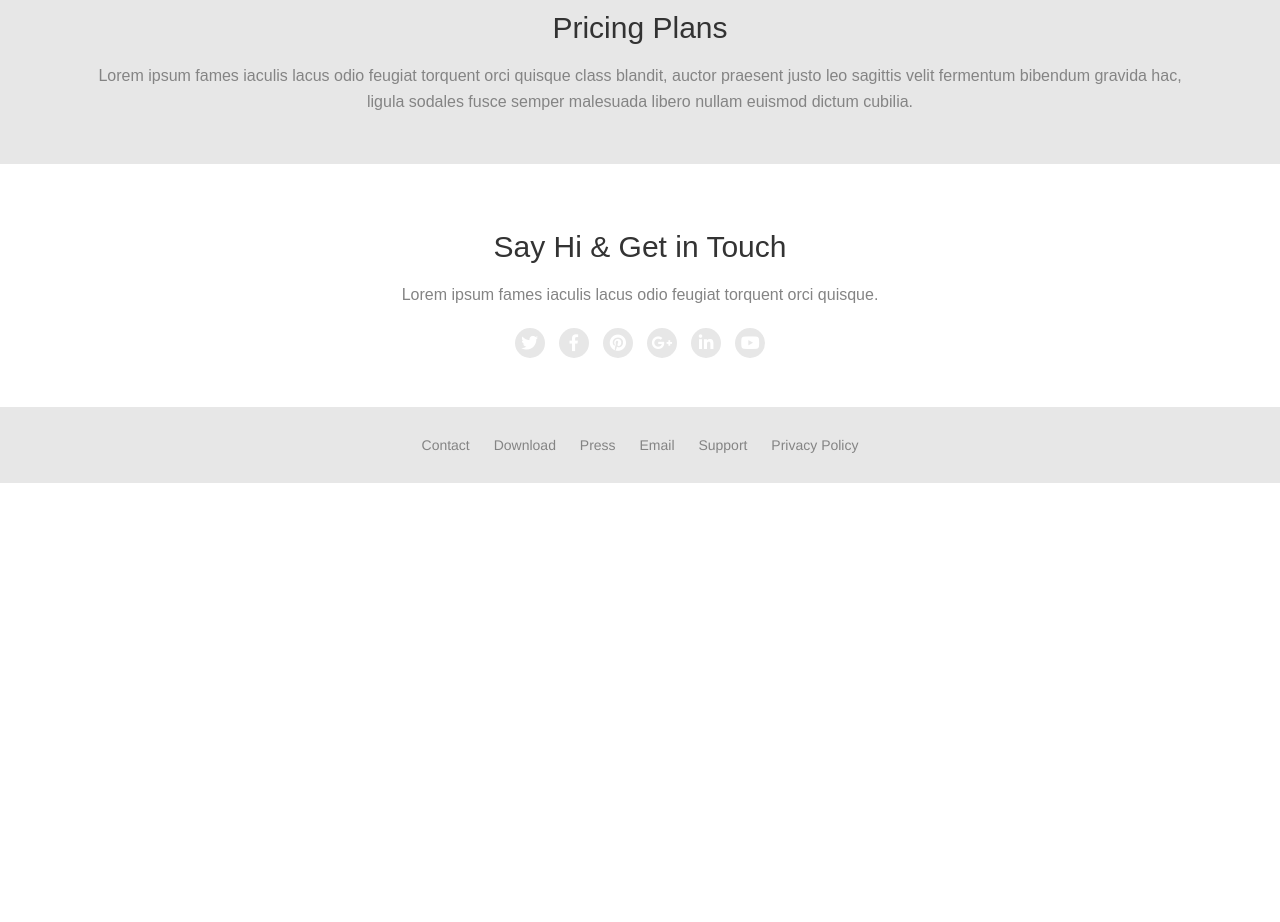
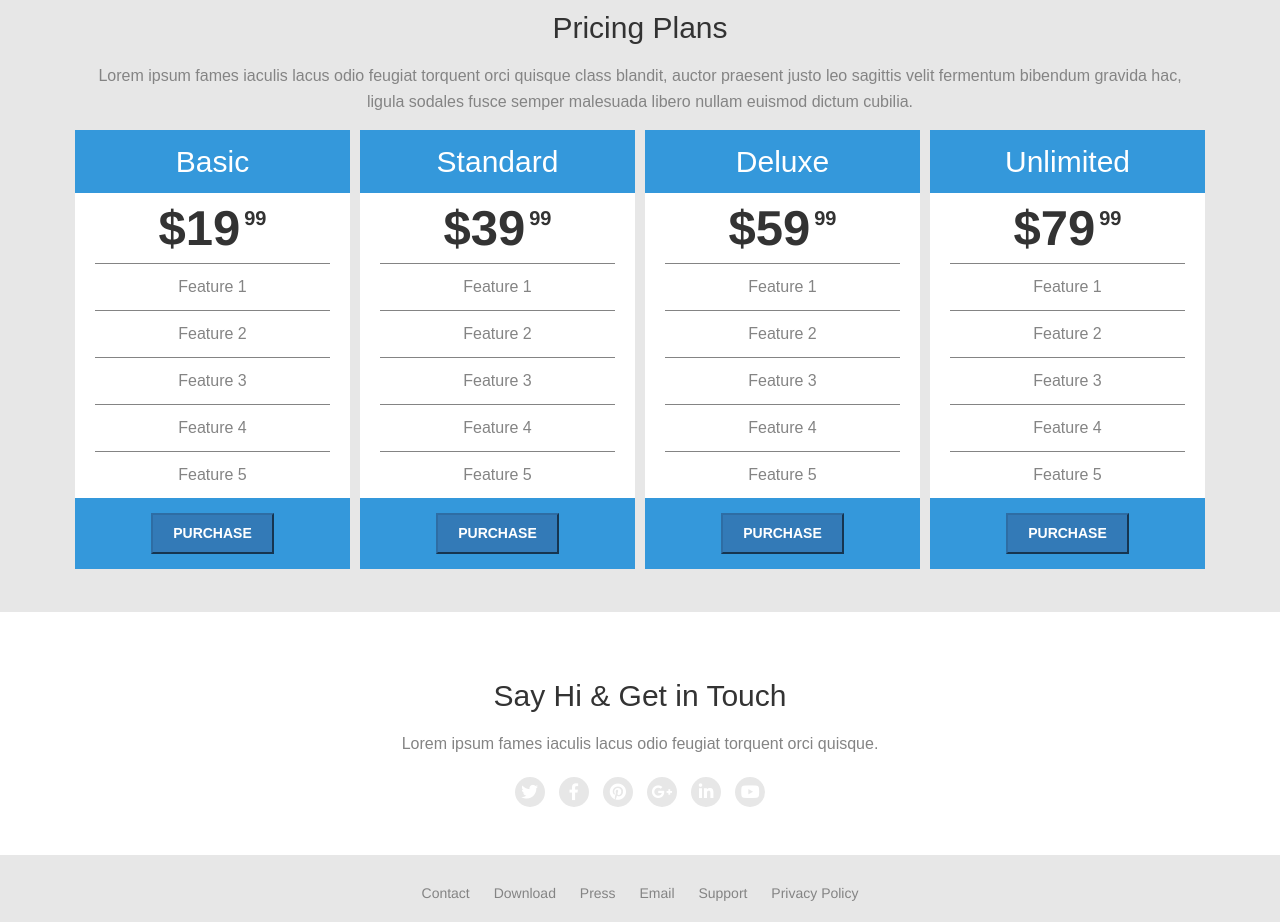
Before and after one commit to romariogomes/arctouch-dev-challenge, a website: page index.html in a window 1280 px wide. Shown: the part 1818-2740 px from the top of the page. Before the commit the page ends 2301 px from the top, so only its background shows below. Drawn offline with nearby package versions, Linux system fonts and the light colour scheme.

Commit message:
styling Produc Plans

```diff
--- a/assets/stylesheet/main.scss
+++ b/assets/stylesheet/main.scss
@@ -3,5 +3,6 @@
 @import 'partials/header';
 @import 'partials/about';
 @import 'partials/testimonials';
+@import 'partials/pricing_plans';
 @import 'partials/contact';
 @import 'partials/footer';
--- /dev/null
+++ b/assets/stylesheet/partials/_pricing_plans.scss
@@ -0,0 +1,67 @@
+.pricing-plan {
+
+	background-color: transparent;
+	text-align: center;
+	padding: 5px;
+	div {
+
+		background-color: #fff;
+	}
+
+	.plan-title, .purchase {
+
+		background-color: $default-blue;
+		color: #fff;
+		font-family: $section-title-font;
+		font-weight: 400;
+		line-height: 1.0;
+		padding: 15px;
+
+		h2 {
+
+			margin: 0;
+		}
+	}
+
+	.plan-price {
+
+		font-weight: bold;
+
+		span.dollar {
+
+			font-size: 49px;
+		}
+
+		span.cent {
+
+			font-size: 20px;
+			position: relative;
+    		top: -20px;
+		}
+	}
+
+	.plan-features-list {
+
+		padding: 0px 20px;
+		// margin: 20px 0px;
+		color: $text-color;
+
+		.plan-feature {
+
+			font-family: $feature-item-subtitle;
+		    line-height: 1.625;
+		    font-size: 16px;
+		    font-weight: 300;
+		    list-style: none;
+		    border-top: 1px solid $text-color;
+		    padding: 10px;
+		}
+	}
+
+	button.purchase-btn {
+
+	    font-weight: bold;
+	    line-height: 1.2;
+	    padding: 10px 20px;
+	}
+}
--- a/index.html
+++ b/index.html
@@ -339,24 +339,121 @@
 
 		</div>
 
+		<div class="pricing-plans-list row">
+
+			<div class="pricing-plan col-3">
+
+				<div class="plan-title">
+					<h2>Basic</h2>
+				</div>
+
+				<div class="plan-price">
+					<span class="dollar">$19</span>
+					<span class="cent">99</span>
+				</div>
+
+				<div class="plan-features-list">
+
+					<div class="plan-feature">Feature 1</div>
+					<div class="plan-feature">Feature 2</div>
+					<div class="plan-feature">Feature 3</div>
+					<div class="plan-feature">Feature 4</div>
+					<div class="plan-feature">Feature 5</div>
+
+				</div>
+
+				<div class="purchase">
+					<button class="btn-primary purchase-btn">PURCHASE</button>
+				</div>
+
+			</div>
+
+			<div class="pricing-plan col-3">
+
+				<div class="plan-title">
+					<h2>Standard</h2>
+				</div>
+
+				<div class="plan-price">
+					<span class="dollar">$39</span>
+					<span class="cent">99</span>
+				</div>
+
+				<div class="plan-features-list">
+
+					<div class="plan-feature">Feature 1</div>
+					<div class="plan-feature">Feature 2</div>
+					<div class="plan-feature">Feature 3</div>
+					<div class="plan-feature">Feature 4</div>
+					<div class="plan-feature">Feature 5</div>
+
+				</div>
+
+				<div class="purchase">
+					<button class="btn-primary purchase-btn">PURCHASE</button>
+				</div>
+
+			</div>
+
+			<div class="pricing-plan col-3">
+
+				<div class="plan-title">
+					<h2>Deluxe</h2>
+				</div>
+
+				<div class="plan-price">
+					<span class="dollar">$59</span>
+					<span class="cent">99</span>
+				</div>
+
+				<div class="plan-features-list">
+
+					<div class="plan-feature">Feature 1</div>
+					<div class="plan-feature">Feature 2</div>
+					<div class="plan-feature">Feature 3</div>
+					<div class="plan-feature">Feature 4</div>
+					<div class="plan-feature">Feature 5</div>
+
+				</div>
+
+				<div class="purchase">
+					<button class="btn-primary purchase-btn">PURCHASE</button>
+				</div>
+
+			</div>
+
+			<div class="pricing-plan col-3">
+
+				<div class="plan-title">
+					<h2>Unlimited</h2>
+				</div>
+
+				<div class="plan-price">
+					<span class="dollar">$79</span>
+					<span class="cent">99</span>
+				</div>
+
+				<div class="plan-features-list">
+
+					<div class="plan-feature">Feature 1</div>
+					<div class="plan-feature">Feature 2</div>
+					<div class="plan-feature">Feature 3</div>
+					<div class="plan-feature">Feature 4</div>
+					<div class="plan-feature">Feature 5</div>
+
+				</div>
+
+				<div class="purchase">
+					<button class="btn-primary purchase-btn">PURCHASE</button>
+				</div>
+
+			</div>
+
+		</div>
+
 	</div>
 
-	<!-- <div class="section-pricing-plans">
-		<h1 class="section-title"></h1>
-		<p class="section-description"></p>
-	</div>
-	<div class="pricing-plans-list">
-		<div class="pricing-plan">
-			<div class="plan-title"></div>
-			<div class="plan-price"></div>
-			<div class="plan-features-list">
-				<div class="plan-feature"></div>
-			</div>
-			<div>
-				<button>Purchase</button>
-			</div>
-		</div>
-	</div> -->
+
 </section>
 
 <section>
```
Also changed, not shown: assets/stylesheet/main.css, 1 other file.
